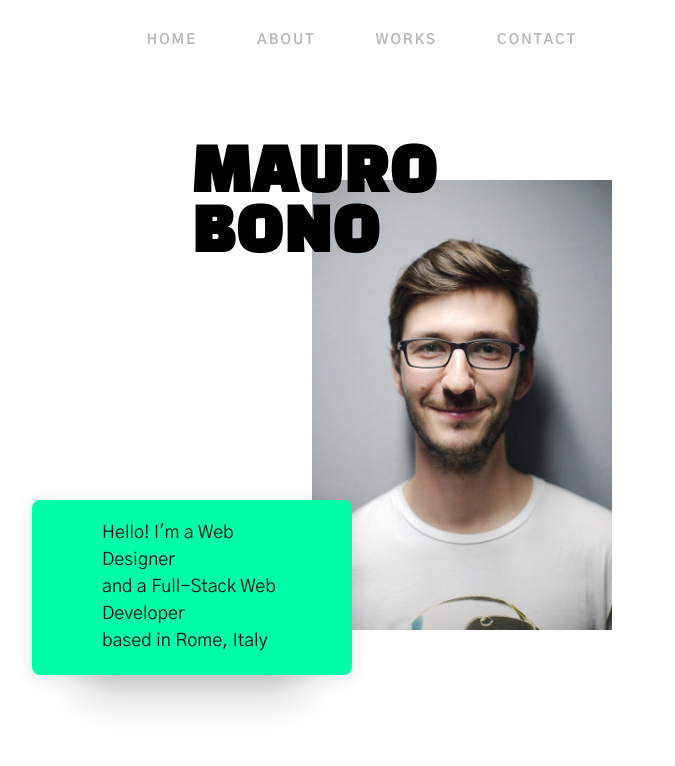
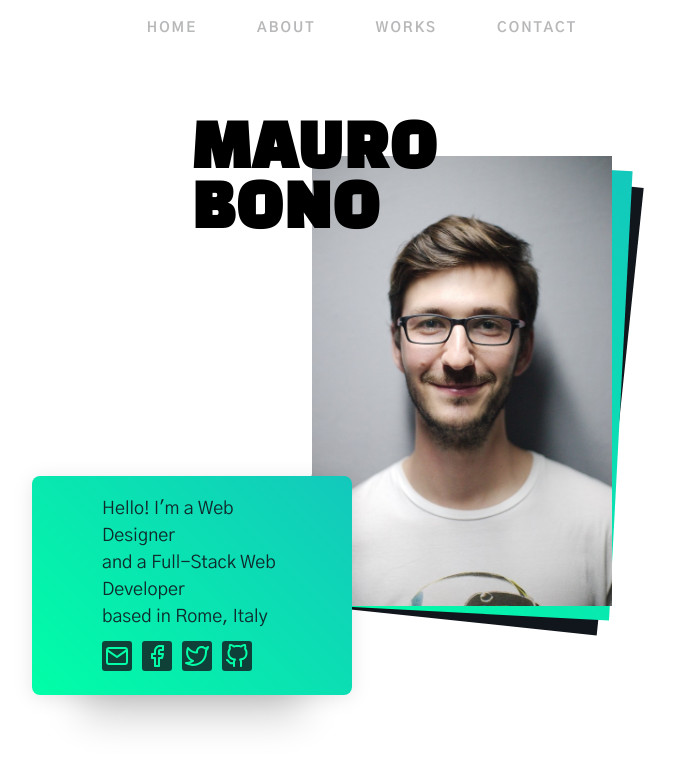
Before and after one commit to uptheirons78/mauro, a website: page index.html in a window 1280 px wide. Shown: the whole page, without its empty margins (278-953 px from the left). Drawn offline with Linux system fonts and the light colour scheme.

Commit message:
home page done, missed media queries

```diff
--- a/index.html
+++ b/index.html
@@ -35,6 +35,28 @@
             <br>
             based in Rome, Italy
           </p>
+          <div class="icon__container">
+            <a href="mailto:mauro@maurobono.com" class="icon__link">
+              <svg class="social__icon">
+                <use xlink:href="dist/img/sprite.svg#icon-mail"></use>
+              </svg>
+            </a>
+            <a href="https://www.facebook.com/mauro.bono.374" class="icon__link">
+              <svg class="social__icon">
+                <use xlink:href="dist/img/sprite.svg#icon-facebook"></use>
+              </svg>
+            </a>
+            <a href="https://twitter.com/UpTheIrons1978" class="icon__link">
+              <svg class="social__icon">
+                <use xlink:href="dist/img/sprite.svg#icon-twitter"></use>
+              </svg>
+            </a>
+            <a href="https://github.com/uptheirons78" class="icon__link">
+              <svg class="social__icon">
+                <use xlink:href="dist/img/sprite.svg#icon-github"></use>
+              </svg>
+            </a>
+          </div>
         </div>
       </section>
     </div>
--- a/src/scss/_header.scss
+++ b/src/scss/_header.scss
@@ -24,12 +24,12 @@
       text-transform: uppercase;
       letter-spacing: 2px;
       padding: 0.6rem 1rem 0.2rem 1rem;
-      box-shadow: 0px 0px 0px 0px #00FFA7 inset;
+      box-shadow: 0px 0px 0px 0px $color-light-green inset;
       transition: box-shadow 250ms ease-in-out, color 250ms ease-in-out, -webkit-box-shadow 250ms ease-in-out;
     }
 
     &__link:hover, &__link:active {
-      box-shadow: 0px -30px 0px 0px #00FFA7 inset;
+      box-shadow: 0px -30px 0px 0px $color-light-green inset;
       color: rgba($color-dark, .8);
     }
   }
--- a/src/scss/_home.scss
+++ b/src/scss/_home.scss
@@ -2,6 +2,10 @@
   display: grid;
   grid-template-columns: 1fr repeat(11, 100px) 1fr;
   grid-template-rows: repeat(7, 100px) 1fr;
+
+  @include respond(tab-land) {
+    grid-template-columns: repeat(11, 100px);
+  }
 
   position: relative;
   &__title {
@@ -30,6 +34,45 @@
     background-position: center center;
     grid-column: 7;
     grid-row: 2;
+    position: relative;
+
+    @include respond(big-desktop) {
+      width: 400px;
+      height: 600px;
+    }
+
+    &:before, &:after {
+      content: '';
+      width: 100%;
+      height: 100%;
+      position: absolute;
+      z-index: -1;
+    }
+
+    &:before {
+      top: 15px;
+      left: 9px;
+      transform: rotate(6deg);
+      background-color: $color-dark;
+
+      @include respond(big-desktop) {
+        top: 18px;
+        left: 35px;
+        transform: rotate(6deg);
+      }
+    }
+    &:after {
+      top: 7px;
+      left: 9px;
+      transform: rotate(3deg);
+      background: linear-gradient(225deg, #13c8bc, $color-light-green);
+
+      @include respond(big-desktop) {
+        top: 10px;
+        left: 18px;
+        transform: rotate(3deg);
+      }
+    }
   }
 
   &__text-container {
@@ -40,14 +83,49 @@
 
     grid-column: 4;
     grid-row: 4;
-    background-color: #00FFA7;
+    background: linear-gradient(225deg, #13c8bc, $color-light-green);
     box-shadow: 0px 70px 40px -50px rgba(0, 0, 0, 0.2), 0px 3px 20px rgba(0, 0, 0, 0.1);
     border-radius: 8px;
 
-    color: $color-dark;
+    color: rgba($color-dark, .9);
     text-align: left;
     padding: 2rem 7rem;
     line-height: 1.5;
+
+    @include respond(big-desktop) {
+      width: 360px;
+      grid-row: 5;
+      padding: 2rem 5rem;
+    }
+
+  }
+
+  .icon__container {
+    margin-top: 1rem;
+    display: flex;
+    justify-content: flex-start;
+
+    a {
+      text-decoration: none;
+      transition: all .3s ease;
+
+      &:not(:last-child) {
+        padding-right: 1rem;
+      }
+
+      &:hover {
+        transform: translateY(-3px) scale(1.05);
+      }
+    }
+  }
+
+  .social__icon {
+    fill: $color-light-green;
+    width: 3rem;
+    height: 3rem;
+    background: rgba($color-dark, .8);
+    padding: .3rem;
+    border-radius: 3px;
   }
 
 }
--- a/src/scss/_wrapper.scss
+++ b/src/scss/_wrapper.scss
@@ -1,8 +1,8 @@
 .wrapper {
   width: 100%;
-  min-height: 100vh;
+  height: 100vh;
   display: grid;
-  grid-template-rows: 10vh 1fr;
+  grid-template-rows: 7vh 1fr;
 
   .header {
     grid-row: 1 / 2;
--- a/src/scss/abstract/variables.scss
+++ b/src/scss/abstract/variables.scss
@@ -2,3 +2,5 @@ $font-primary: 'Black Han Sans', sans-serif;
 $font-secondary: 'Gothic A1', sans-serif;
 
 $color-dark: #11151C;
+$color-light: #F4F5F6;
+$color-light-green: #00FFA7;
--- a/src/scss/base/_base.scss
+++ b/src/scss/base/_base.scss
@@ -37,3 +37,7 @@ body {
   background-color: #f01;
   color: #fff;
 }
+
+a:link, a:visited {
+  text-decoration: none;
+}
```
Also changed, not shown: dist/css/style.min.css, dist/img/SVG/facebook.svg (added), dist/img/SVG/github.svg (added), dist/img/SVG/linkedin.svg (added), dist/img/SVG/mail.svg (added), dist/img/SVG/twitter.svg (added), dist/img/sprite.svg (added), 1 other file.
